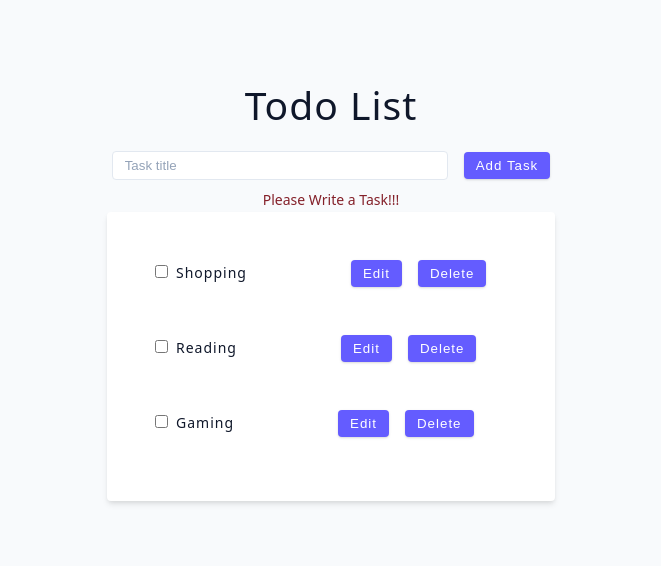
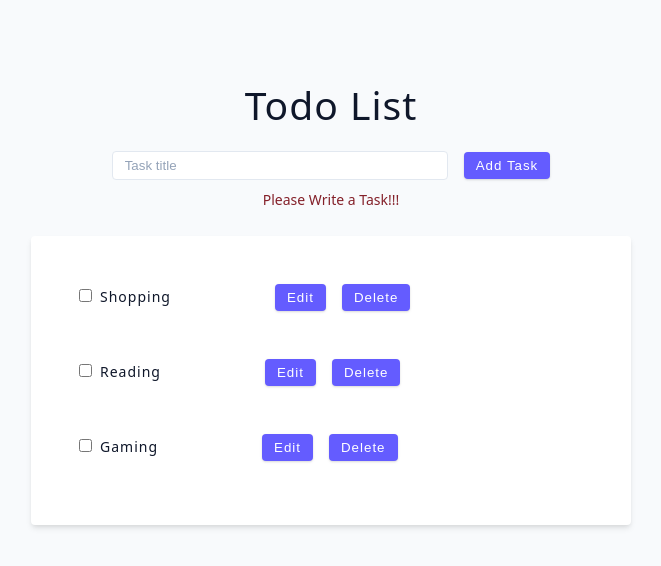
Before and after one commit to arianhamid/todo-app-react, a React (Vite) app: page / in a window 1280 px wide. Shown: the top 566 px of the page, without its empty margins (309-970 px from the left). Built offline with nearby package versions, Linux system fonts and the light colour scheme.

Commit message:
change Styles

```diff
--- a/src/TaskList.jsx
+++ b/src/TaskList.jsx
@@ -2,7 +2,7 @@ import React, { useState } from "react";
 
 const TaskList = ({ state, onComplete, onEdit, onDelete, onReset }) => {
   return (
-    <form className="form" style={{ width: "40%", marginTop: "0" }}>
+    <form className="form" style={{ marginTop: "1.5rem" }}>
       {state.todos.length < 1 ? (
         <button className="btn" onClick={onReset}>
           Reset List
--- a/src/TodoApp.jsx
+++ b/src/TodoApp.jsx
@@ -1,4 +1,4 @@
-import { useReducer, useRef } from "react";
+import { useReducer } from "react";
 import AddTask from "./AddTask";
 import TaskList from "./TaskList";
 
@@ -65,7 +65,7 @@ const tasksReducer = (state, action) => {
         }),
       };
     case DELETE:
-      console.log(action);
+
       return {
         ...state,
         todos: state.todos.filter((todo) => {
```
